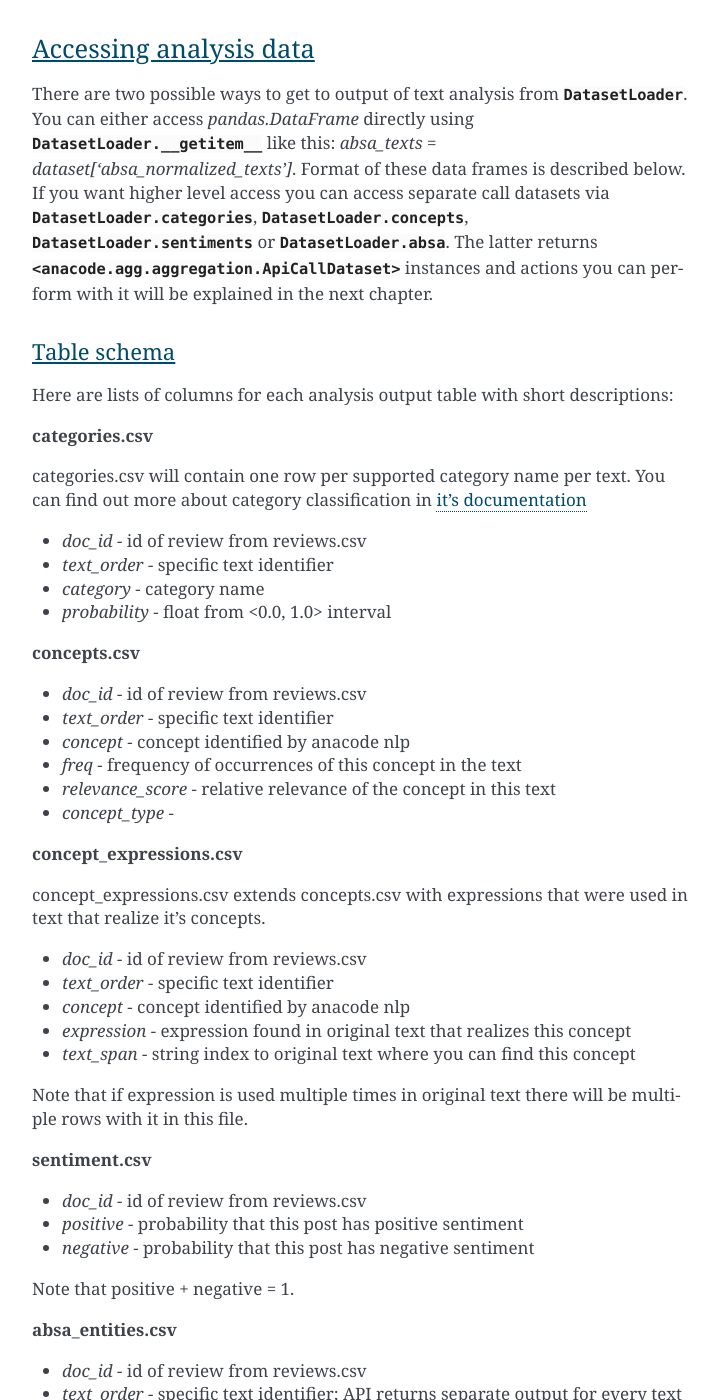
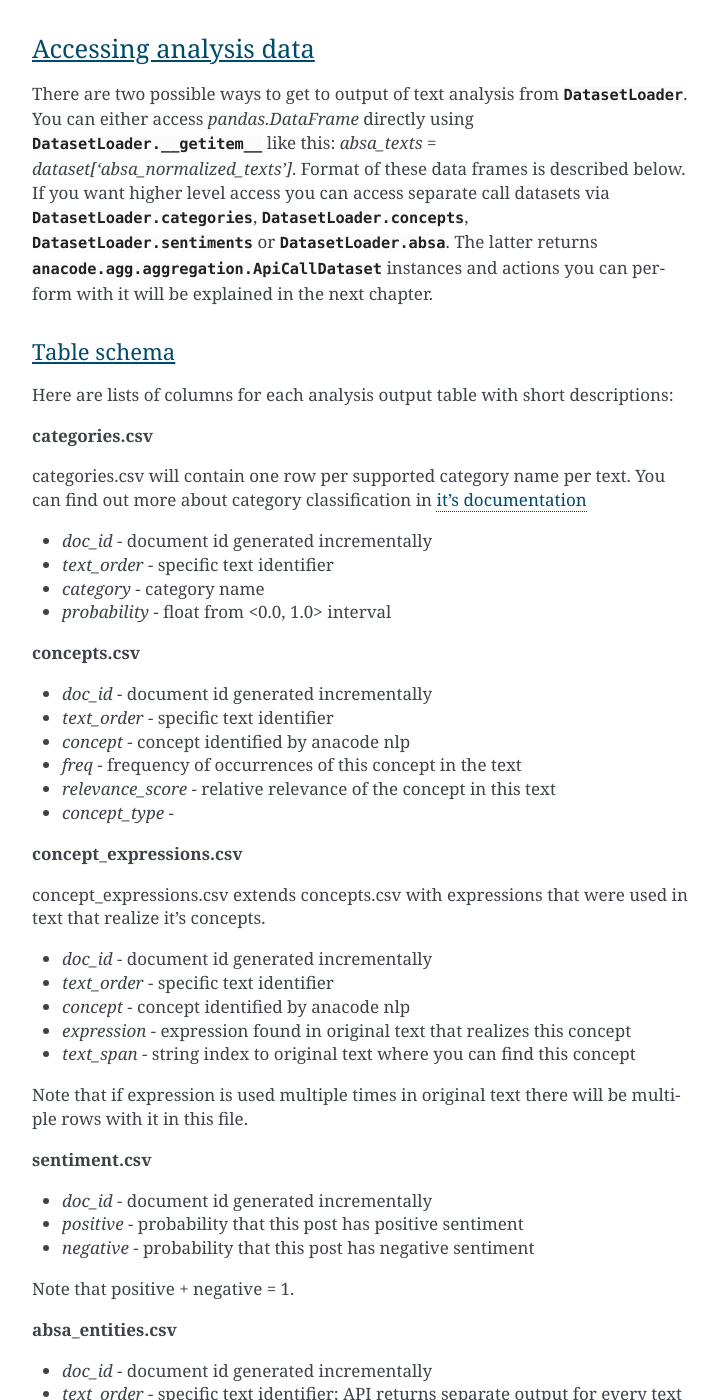
Before and after one commit to anacode/anacode-toolkit, a Sphinx documentation site: the page built from docs/source/intro.rst, in a window 1280 px wide and 1400 px high, scrolled down 4820 px. Shown: the whole window, without its empty margins (388-1107 px from the left). Built offline with Sphinx 7.4.7, drawn with Linux system fonts in a browser that asks for light colours; some of the changed text lies outside the part shown.

Commit message:
Fixes in docs: doc_id desc and forgotten brackets

```diff
--- a/docs/source/intro.rst
+++ b/docs/source/intro.rst
@@ -264,14 +264,14 @@
 can find out more about category classification in
 `it's documentation <https://api.anacode.de/api-docs/taxonomies.html>`_
 
-- *doc_id* - id of review from reviews.csv
+- *doc_id* - document id generated incrementally
 - *text_order* - specific text identifier
 - *category* - category name
 - *probability* - float from <0.0, 1.0> interval
 
 **concepts.csv**
 
-- *doc_id* - id of review from reviews.csv
+- *doc_id* - document id generated incrementally
 - *text_order* - specific text identifier
 - *concept* - concept identified by anacode nlp
 - *freq* - frequency of occurrences of this concept in the text
@@ -283,7 +283,7 @@
 concept_expressions.csv extends concepts.csv with expressions that were used
 in text that realize it’s concepts.
 
-- *doc_id* - id of review from reviews.csv
+- *doc_id* - document id generated incrementally
 - *text_order* - specific text identifier
 - *concept* - concept identified by anacode nlp
 - *expression* - expression found in original text that realizes this concept
@@ -294,7 +294,7 @@
 
 **sentiment.csv**
 
-- *doc_id* - id of review from reviews.csv
+- *doc_id* - document id generated incrementally
 - *positive* - probability that this post has positive sentiment
 - *negative* - probability that this post has negative sentiment
 
@@ -302,7 +302,7 @@
 
 **absa_entities.csv**
 
-- *doc_id* - id of review from reviews.csv
+- *doc_id* - document id generated incrementally
 - *text_order* - specific text identifier; API returns separate output for
   every text it gets and we called it with list of texts so this makes sure
   that different text outputs from one posts can be matched together
@@ -313,13 +313,13 @@
 
 **absa_normalized_text.csv**
 
-- *doc_id* - id of review from reviews.csv
+- *doc_id* - document id generated incrementally
 - *text_order* - specific text identifier
 - *normalized_text* - text with normalized casing and whitespace
 
 **absa_relations.csv**
 
-- *doc_id* - id of review from reviews.csv
+- *doc_id* - document id generated incrementally
 - *text_order* - specific text identifier
 - *relation_id* - absa relation output can have multiple relations, this serves as foreign key to them
 - *opinion_holder* - optional; if this field is null, the default opinion holder is the author himself
@@ -334,7 +334,7 @@
 This table is extending absa_relations.csv by providing list of entities
 connected to evaluations in it.
 
-- *doc_id* - id of review from reviews.csv
+- *doc_id* - document id generated incrementally
 - *text_order* - specific text identifier
 - *relation_id* - foreign key to absa_relations
 - *entity_type* -
@@ -342,7 +342,7 @@
 
 **absa_evaluations.csv**
 
-- *doc_id* - id of review from reviews.csv
+- *doc_id* - document id generated incrementally
 - *text_order* - specific text identifier
 - *evaluation_id* - absa evaluations output can rate multiple entities, this
   serves as foreign key to them
@@ -352,7 +352,7 @@
 
 **absa_evaluations_entities.csv**
 
-- *doc_id* - id of review from reviews.csv
+- *doc_id* - document id generated incrementally
 - *text_order* - specific text identifier
 - *evaluation_id* - foreign key to absa_evaluations
 - *entity_type* -
```
Also changed, not shown: other parts of docs/source/intro.rst (+1 -1 lines).
